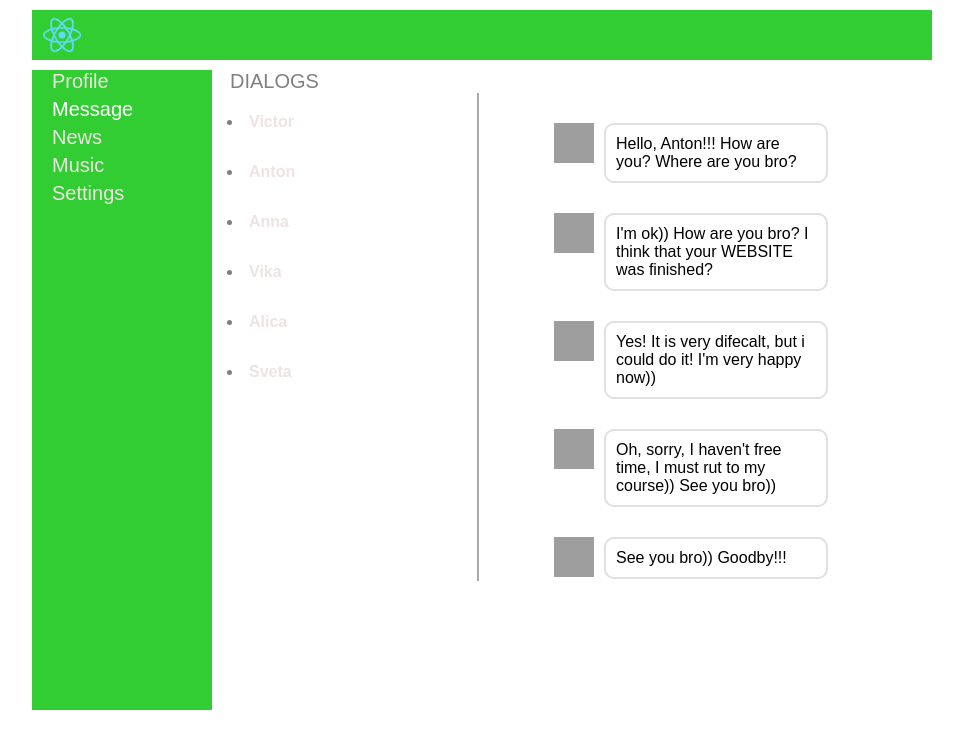
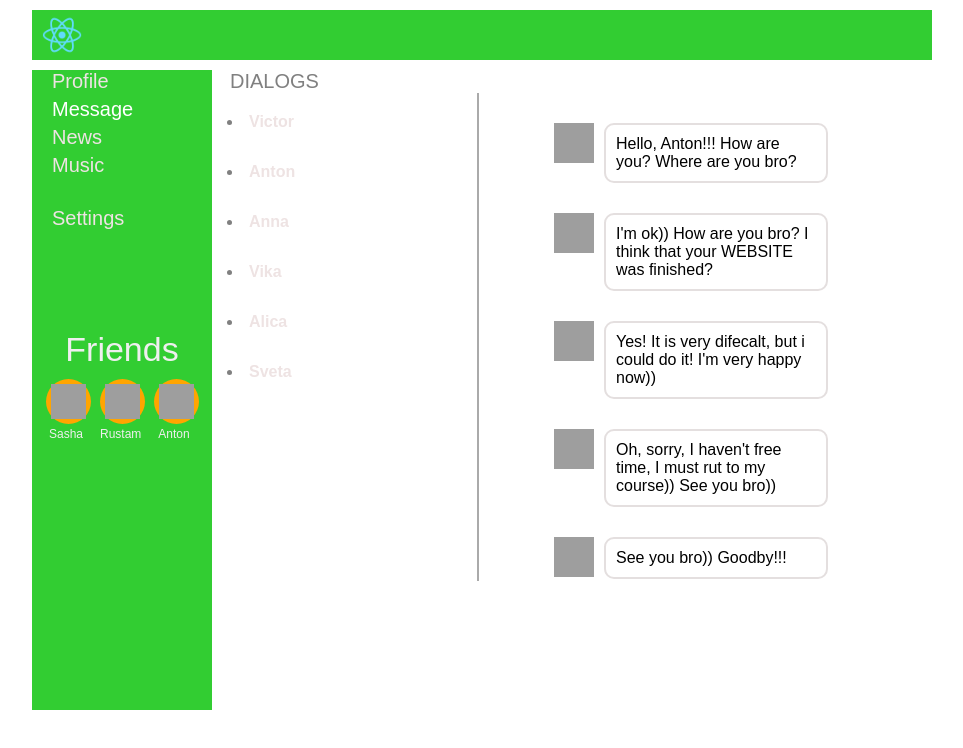
Before and after one commit to swinka-33/react, a React (Create React App) app: page /Message in a window 1280 px wide. Shown: the top 748 px of the page, without its empty margins (158-1121 px from the left). Built offline with nearby package versions, Linux system fonts and the light colour scheme; grey boxes are pictures that could not be loaded.

Commit message:
Data to state.js

```diff
--- a/src/App.jsx
+++ b/src/App.jsx
@@ -16,10 +16,15 @@ const App = (props) => {
         <div className={AppStyle.App}>
 
             <Header imgLogo={img} />
-            <Menu />
+            <Menu
+                state={props.state.menuPage}/>
             <div className={AppStyle.content}>
-                <Route path='/Profile' render={ () => <Context posts={props.posts}/> } />
-                <Route path='/Message' render={ () => <Message messages={props.messages} friends={props.friends}/> } />
+                <Route path='/Profile'
+                    render={ () => <Context
+                        state={props.state.contextPage}/> } />
+                <Route path='/Message'
+                    render={ () => <Message
+                        state={props.state.messagePage}/> } />
                 <Route path='/News' render={ () => <News /> } />
                 <Route path='/Music' render={ () => <Music /> } />
                 <Route path='/Settings' render={ () => <Settings /> } />
--- a/src/Components/Context/Context.jsx
+++ b/src/Components/Context/Context.jsx
@@ -18,7 +18,7 @@ const Context = (props) => {
         <div className={ContextStyle.send}>
             Send
         </div>
-        <PostDiv posts={props.posts}/>
+        <PostDiv posts={props.state.posts}/>
     </div>);
 };
 
--- /dev/null
+++ b/src/Components/Menu/FriendsMenu/FriendsMenu.jsx
@@ -0,0 +1,15 @@
+import React from 'react';
+import FriendsMenuStyle from './FriendsMenu.module.css';
+
+const FriendsMenu = (props) => {
+    return ( <div className={FriendsMenuStyle.FriendsMenu}>
+        <div className={FriendsMenuStyle.person}>
+            <div className={FriendsMenuStyle.imgDiv}>
+                <img src={props.logo} className={FriendsMenuStyle.logo}/>
+            </div>
+            <span className={FriendsMenuStyle.name}>{props.name}</span>
+        </div>
+    </div> );
+};
+
+export default FriendsMenu;
--- /dev/null
+++ b/src/Components/Menu/FriendsMenu/FriendsMenu.module.css
@@ -0,0 +1,32 @@
+.FriendsMenu {
+    width: 54px;
+    height: 40vh;
+    float: left;
+    text-align: center;
+}
+
+.person {
+    height: 60px;
+    width: 40px;
+    padding-top: 10px;
+    text-align: center;
+    margin-left: 14px;
+}
+
+.logo {
+    width: 35px;
+    height: 35px;
+}
+
+.imgDiv {
+    width: 35px;
+    height: 35px;
+    padding: 5px;
+    border-radius: 50%;
+    background-color: orange;
+}
+
+.name {
+    font-size: 12px;
+    color: #efefef;
+}
--- a/src/Components/Menu/Menu.jsx
+++ b/src/Components/Menu/Menu.jsx
@@ -1,16 +1,24 @@
 import React from 'react';
 import MenuStyle from './Menu.module.css';
 import { NavLink } from 'react-router-dom';
+import FriendsMenu from './FriendsMenu/FriendsMenu';
 
 const Menu = (props) => {
+
+    const friendsMenu = props.state.menuFriends.map( element => <FriendsMenu logo={element.logo} name={element.name}/> )
+
     return (<div className={MenuStyle.Menu}>
 
         <div className={MenuStyle.divMain}>
-            <div><NavLink to='/Profile' activeClassName={MenuStyle.goldenrod}>Profile</NavLink></div>
-            <div><NavLink to='/Message' activeClassName={MenuStyle.goldenrod}>Message</NavLink></div>
-            <div><NavLink to='/News' activeClassName={MenuStyle.goldenrod}>News</NavLink></div>
-            <div><NavLink to='/Music' activeClassName={MenuStyle.goldenrod}>Music</NavLink></div>
+            <div className={MenuStyle.left}><NavLink to='/Profile' activeClassName={MenuStyle.goldenrod}>Profile</NavLink></div>
+            <div className={MenuStyle.left}><NavLink to='/Message' activeClassName={MenuStyle.goldenrod}>Message</NavLink></div>
+            <div className={MenuStyle.left}><NavLink to='/News' activeClassName={MenuStyle.goldenrod}>News</NavLink></div>
+            <div className={MenuStyle.left}><NavLink to='/Music' activeClassName={MenuStyle.goldenrod}>Music</NavLink></div>
             <div className={MenuStyle.margin}><NavLink to='/Settings' activeClassName={MenuStyle.goldenrod}>Settings</NavLink></div>
+            <div className={MenuStyle.top}>
+                <span className={MenuStyle.friends}>Friends</span>
+            </div>
+            { friendsMenu }
         </div>
 
     </div>);
--- a/src/Components/Menu/Menu.module.css
+++ b/src/Components/Menu/Menu.module.css
@@ -10,13 +10,27 @@
 .goldenrod {
     color: white;
 }
-.divMain div {
-    font-size: 20px;
-    margin-left: 20px;
-    margin-top: 5px;
-}
+
 .margin {
     margin-top: 30px;
+    margin-left: 20px;
+    font-size: 20px;
+}
+
+.friends {
+    color: #efefef;
+    font-size: 34px;
+}
+
+.top {
+    text-align: center;
+    padding-top: 100px;
+}
+
+.left {
+    margin-left: 20px;
+    font-size: 20px;
+    margin-top: 5px;
 }
 
 a {
--- a/src/Components/Message/Message.jsx
+++ b/src/Components/Message/Message.jsx
@@ -2,16 +2,14 @@ import React from 'react';
 import MessageStyle from './Message.module.css';
 import Friends from './Friends/Friends';
 import Dialog from './Dialog/Dialog';
-// import { friends } from './../../index';
-// import { messages } from './../../index';
 
 let noNameImg = 'https://www.flaticon.com/svg/static/icons/svg/848/848043.svg'
 
 const Message = (props) => {
 
-    const friendsElements = props.friends.map( element => <Friends userName={element.name} userId={element.id}/> );
+    const friendsElements = props.state.friends.map( element => <Friends userName={element.name} userId={element.id}/> );
 
-    const messagesElements = props.messages.map( elememnt => <Dialog img={elememnt.url} text={elememnt.text} /> );
+    const messagesElements = props.state.messages.map( elememnt => <Dialog img={elememnt.url} text={elememnt.text} /> );
 
     return (<div className={MessageStyle.MessageMainDiv}>
 
--- /dev/null
+++ b/src/Redux/state.js
@@ -0,0 +1,34 @@
+const state = {
+    messagePage: {
+        friends: [
+            { id: '/Message/1', name: 'Victor' },
+            { id: '/Message/2', name: 'Anton' },
+            { id: '/Message/3', name: 'Anna' },
+            { id: '/Message/4', name: 'Vika' },
+            { id: '/Message/5', name: 'Alica' },
+            { id: '/Message/6', name: 'Sveta' }
+        ],
+        messages: [
+            { url: 'https://image.flaticon.com/icons/svg/145/145859.svg', text: "Hello, Anton!!! How are you? Where are you bro?" },
+            { url: 'https://image.flaticon.com/icons/svg/145/145867.svg', text: "I'm ok)) How are you bro? I think that your WEBSITE was finished?" },
+            { url: 'https://image.flaticon.com/icons/svg/145/145859.svg', text: "Yes! It is very difecalt, but i could do it! I'm very happy now))" },
+            { url: 'https://image.flaticon.com/icons/svg/145/145867.svg', text: "Oh, sorry, I haven't free time, I must rut to my course)) See you bro))" },
+            { url: 'https://image.flaticon.com/icons/svg/145/145859.svg', text: "See you bro)) Goodby!!!" }
+        ]
+    },
+    contextPage: {
+        posts: [
+            { imgLogoPost: 'https://image.flaticon.com/icons/svg/145/145859.svg', text: 'I have many problem', like: '43'},
+            { imgLogoPost: 'https://image.flaticon.com/icons/svg/145/145867.svg', text: 'I too', like: '31'}
+        ]
+    },
+    menuPage: {
+        menuFriends: [
+            {logo: 'https://image.flaticon.com/icons/svg/2569/2569923.svg', name: 'Sasha'},
+            {logo: 'https://image.flaticon.com/icons/svg/145/145859.svg', name: 'Rustam'},
+            {logo: 'https://image.flaticon.com/icons/svg/145/145867.svg', name: 'Anton'}
+        ]
+    }
+};
+
+export default state;
--- a/src/index.js
+++ b/src/index.js
@@ -3,32 +3,11 @@ import ReactDOM from 'react-dom';
 import './index.css';
 import App from './App';
 import * as serviceWorker from './serviceWorker';
-
-const posts = [
-  { imgLogoPost: 'https://image.flaticon.com/icons/svg/145/145859.svg', text: 'I have many problem', like: '43'},
-  { imgLogoPost: 'https://image.flaticon.com/icons/svg/145/145867.svg', text: 'I too', like: '31'}
-];
-
-const friends = [
-  { id: '/Message/1', name: 'Victor' },
-  { id: '/Message/2', name: 'Anton' },
-  { id: '/Message/3', name: 'Anna' },
-  { id: '/Message/4', name: 'Vika' },
-  { id: '/Message/5', name: 'Alica' },
-  { id: '/Message/6', name: 'Sveta' }
-];
-
-const messages = [
-  { url: 'https://image.flaticon.com/icons/svg/145/145859.svg', text: "Hello, Anton!!! How are you? Where are you bro?" },
-  { url: 'https://image.flaticon.com/icons/svg/145/145867.svg', text: "I'm ok)) How are you bro? I think that your WEBSITE was finished?" },
-  { url: 'https://image.flaticon.com/icons/svg/145/145859.svg', text: "Yes! It is very difecalt, but i could do it! I'm very happy now))" },
-  { url: 'https://image.flaticon.com/icons/svg/145/145867.svg', text: "Oh, sorry, I haven't free time, I must rut to my course)) See you bro))" },
-  { url: 'https://image.flaticon.com/icons/svg/145/145859.svg', text: "See you bro)) Goodby!!!" }
-];
+import state from './Redux/state';
 
 ReactDOM.render(
   <React.StrictMode>
-    <App posts={posts} messages={messages} friends={friends}/>
+    <App state={state}/>
   </React.StrictMode>,
   document.getElementById('root')
 );
```
Also changed, not shown: 1 other file (tests, documents, lock files or other folders).
